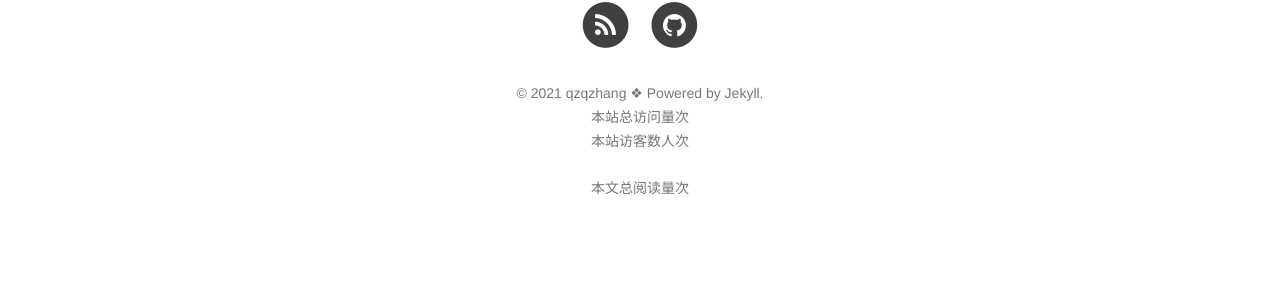
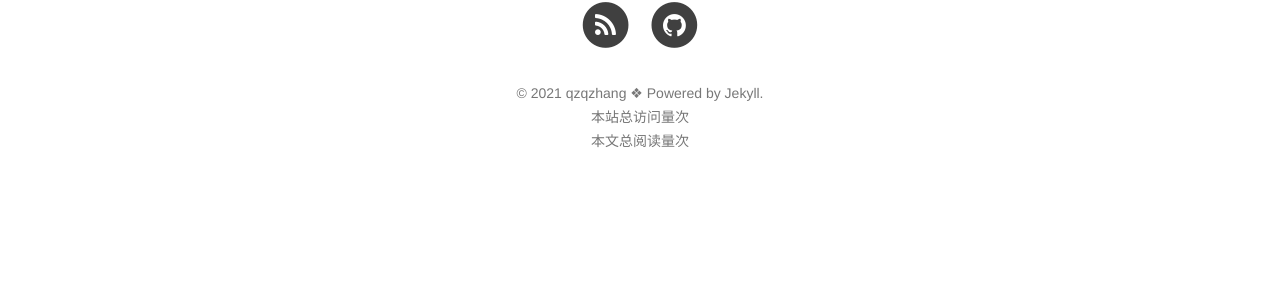
Before and after one commit to zzq-zq/zzq-zq.github.io, a Jekyll site: the page built from index.html, in a window 1280 px wide. Shown: the part 1085-1372 px from the top of the page. Built offline with Jekyll 4.4.1, drawn with Linux system fonts in a browser that asks for light colours; nearby versions of some CDN libraries; the list of posts is cut into pages by our own code; comment, search, counter and statistics services are not loaded; after the commit the page ends 1327 px from its top, so only the background shows below that.

Commit message:
Update footer.html

```diff
--- a/_includes/footer.html
+++ b/_includes/footer.html
@@ -91,9 +91,6 @@
 			<script async src="//busuanzi.ibruce.info/busuanzi/2.3/busuanzi.pure.mini.js"></script>
 			<span id="busuanzi_container_site_pv">
 	本站总访问量<span id="busuanzi_value_site_pv"></span>次
-				<br>
-        本站访客数<span id="busuanzi_value_site_uv"></span>人次
-				</br>
 			<br>
         本文总阅读量<span id="busuanzi_value_page_pv"></span>次
 </span>
```
